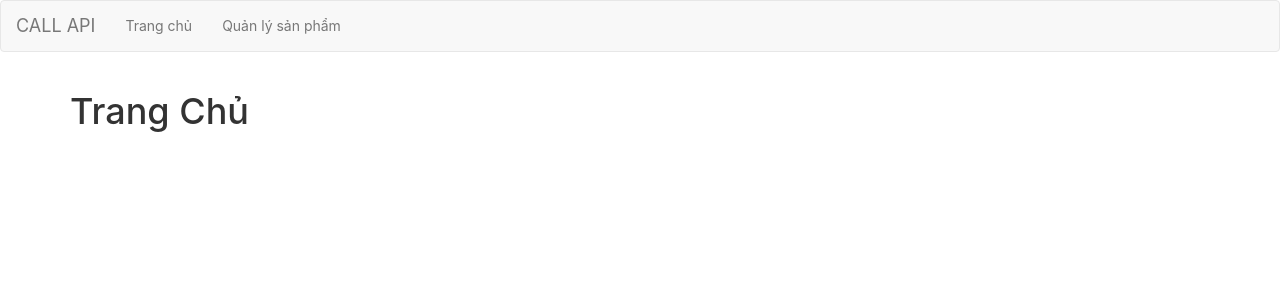
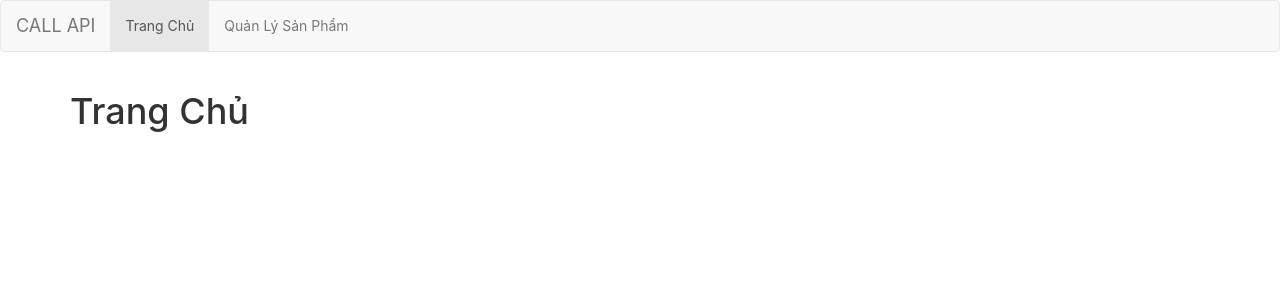
Before and after one commit to duytien812/REACTJS-Connect-API, a React (Create React App) app: page / in a window 1280 px wide. Shown: the top 300 px of the page. Built offline with nearby package versions, Linux system fonts and the light colour scheme.

Commit message:
90. Connect API : Tích Hợp React-Router P3 	- Gắn link và Active cho menu

```diff
--- a/src/components/Menu/Menu.js
+++ b/src/components/Menu/Menu.js
@@ -1,4 +1,37 @@
 import React, { Component } from 'react';
+import { Route, Link } from 'react-router-dom';
+
+const menus = [
+    {
+        name: 'Trang Chủ',
+        to: '/',
+        exact: true
+    },
+    {
+        name: 'Quản Lý Sản Phẩm',
+        to: '/product-list',
+        exact: false
+    },
+];
+
+const MenuLink = ({ label, to, activeOnlyWhenExact }) => {
+    return (
+        <Route
+            path={to}
+            exact={activeOnlyWhenExact}
+            children={({ match }) => {
+                var active = match ? 'active' : '';
+                return (
+                    <li className={active}>
+                        <Link to={to}>
+                            {label}
+                        </Link>
+                    </li>
+                )
+            }}
+        />
+    )
+}
 
 class Menu extends Component {
     render() {
@@ -6,16 +39,28 @@ class Menu extends Component {
             <div className="navbar navbar-default">
                 <a className="navbar-brand" href="#">CALL API</a>
                 <ul className="nav navbar-nav">
-                    <li>
-                        <a>Trang chủ</a>
-                    </li>
-                    <li>
-                        <a>Quản lý sản phẩm</a>
-                    </li>
+                    { this.showMenus(menus) }
                 </ul>
             </div>
         );
     }
+
+    showMenus = (menus) => {
+        var result = null;
+        if(menus.length >0){
+            result = menus.map((menu, index) => {
+                return (
+                    <MenuLink
+                        key={index}
+                        label={menu.name}
+                        to={menu.to}
+                        activeOnlyWhenExact={menu.exact}
+                    />
+                )
+            })
+        }
+        return result;
+    }
 }
 
 export default Menu;
```
Also changed, not shown: NOTE.TXT.
